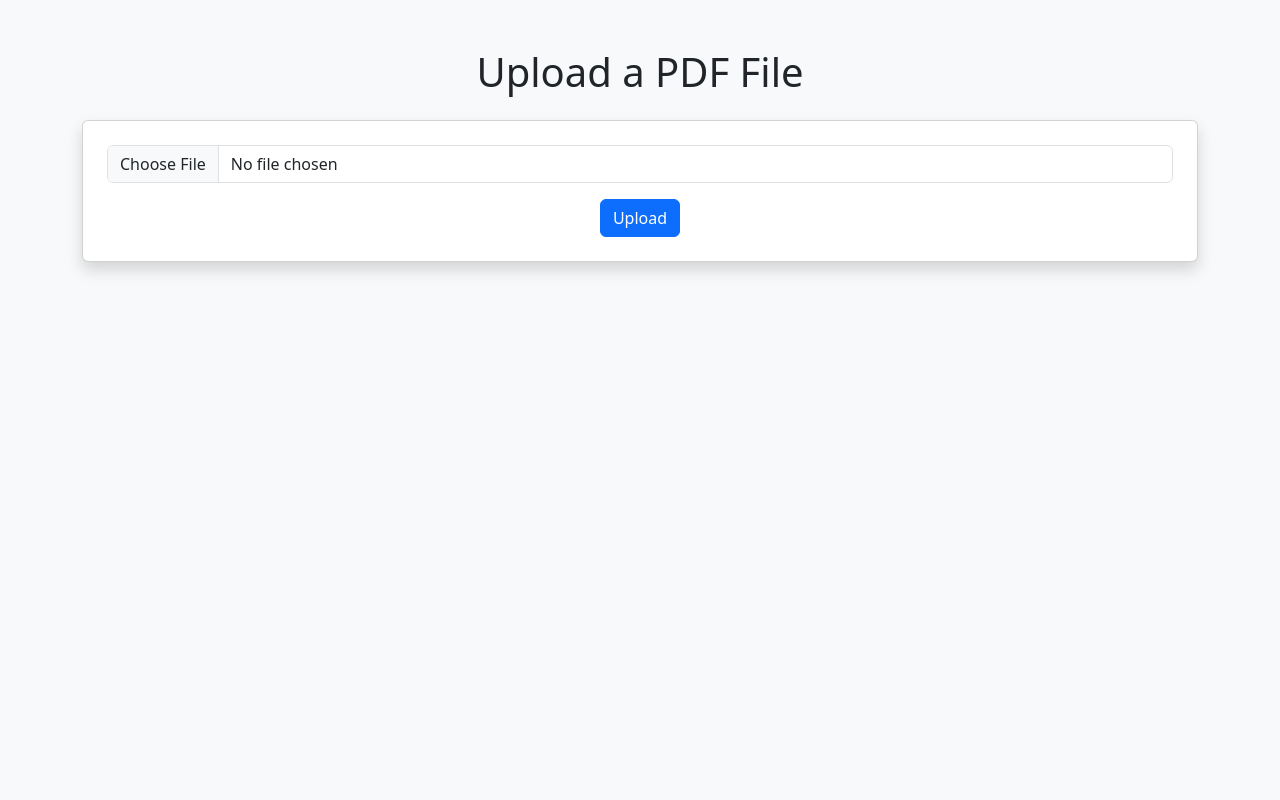
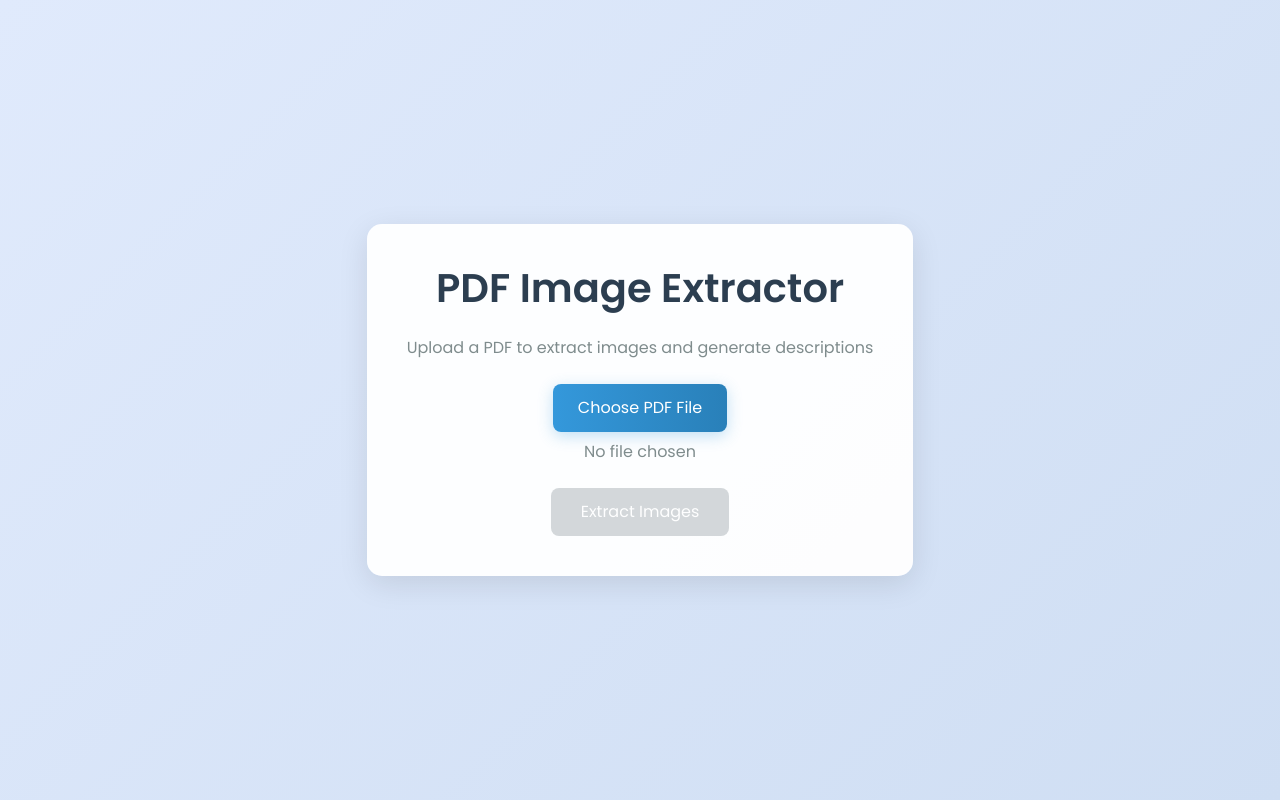
Before and after one commit to ansh-prasad/Alt_Text_Generator, a Flask app: page / in a window 1280 px wide. Run offline with Flask 3, Linux system fonts and the light colour scheme; some libraries are stand-ins or nearby versions.

Commit message:
Remove unnecessary files and code

```diff
--- a/Seminar/app.py
+++ b/Seminar/app.py
@@ -3,15 +3,48 @@ import hashlib
 import fitz  # PyMuPDF
 from flask import Flask, render_template, request, redirect, url_for
 from werkzeug.utils import secure_filename
+import google.generativeai as genai
+from PIL import Image
+import io
+from dotenv import load_dotenv
+
+# Load environment variables from .env file
+load_dotenv()
+
+# Configure Gemini API using environment variable
+genai.configure(api_key=os.getenv("GEMINI_API_KEY"))
 
 app = Flask(__name__)
 app.config['UPLOAD_FOLDER'] = 'uploads'
 app.config['EXTRACTED_FOLDER'] = 'static/extracted_images'
 
+# Initialize Gemini model with updated model name
+model = genai.GenerativeModel('gemini-1.5-flash')  # Updated to newer model
+
 if not os.path.exists(app.config['UPLOAD_FOLDER']):
     os.makedirs(app.config['UPLOAD_FOLDER'])
 if not os.path.exists(app.config['EXTRACTED_FOLDER']):
     os.makedirs(app.config['EXTRACTED_FOLDER'])
+
+def generate_alt_text(image_path):
+    """Generate alt text for an image using Gemini API"""
+    try:
+        # Open and prepare image for Gemini
+        with open(image_path, 'rb') as img_file:
+            img = Image.open(img_file)
+            img_byte_arr = io.BytesIO()
+            img.save(img_byte_arr, format=img.format)
+            img_bytes = img_byte_arr.getvalue()
+
+        # Generate alt text
+        response = model.generate_content([
+            "Provide a detailed description of this image for alt text purposes",
+            {"mime_type": f"image/{img.format.lower()}", "data": img_bytes}
+        ])
+
+        return response.text
+    except Exception as e:
+        return f"Image description: Unable to generate alt text due to {str(e)}"
 
 def extract_images_from_pdf(pdf_path, output_folder):
     pdf_document = fitz.open(pdf_path)
@@ -39,7 +72,12 @@ def extract_images_from_pdf(pdf_path, output_folder):
             with open(output_file, "wb") as image_file:
                 image_file.write(image_bytes)
 
-            extracted_images.append(output_file)
+            # Generate alt text for this image
+            alt_text = generate_alt_text(output_file)
+            extracted_images.append({
+                'path': output_file,
+                'alt_text': alt_text
+            })
             image_count += 1
 
     pdf_document.close()
--- a/Seminar/templates/upload.html
+++ b/Seminar/templates/upload.html
@@ -1,26 +1,113 @@
 <!DOCTYPE html>
-<html>
+<html lang="en">
   <head>
-    <title>Upload PDF</title>
-    <link
-      rel="stylesheet"
-      href="https://cdn.jsdelivr.net/npm/bootstrap@5.3.0/dist/css/bootstrap.min.css"
-    />
+    <meta charset="UTF-8" />
+    <meta name="viewport" content="width=device-width, initial-scale=1.0" />
+    <title>Upload PDF - Image Extractor</title>
+    <link href="https://cdn.jsdelivr.net/npm/bootstrap@5.3.0/dist/css/bootstrap.min.css" rel="stylesheet" />
+    <style>
+      body {
+        background: linear-gradient(135deg, #e0eafc, #cfdef3);
+        font-family: "Poppins", sans-serif;
+        min-height: 100vh;
+        display: flex;
+        align-items: center;
+      }
+      .upload-container {
+        max-width: 550px;
+        margin: 0 auto;
+        padding: 40px;
+        background: rgba(255, 255, 255, 0.95);
+        border-radius: 15px;
+        box-shadow: 0 8px 30px rgba(0, 0, 0, 0.1);
+        transition: transform 0.3s ease;
+      }
+      .upload-container:hover {
+        transform: translateY(-5px);
+      }
+      h1 {
+        font-weight: 600;
+        color: #2c3e50;
+      }
+      .text-muted {
+        color: #7f8c8d !important;
+      }
+      .custom-file-upload {
+        padding: 12px 25px;
+        background: linear-gradient(90deg, #3498db, #2980b9);
+        color: white;
+        border-radius: 8px;
+        cursor: pointer;
+        transition: all 0.3s ease;
+        box-shadow: 0 4px 15px rgba(52, 152, 219, 0.3);
+      }
+      .custom-file-upload:hover {
+        background: linear-gradient(90deg, #2980b9, #1f618d);
+        box-shadow: 0 6px 20px rgba(52, 152, 219, 0.5);
+      }
+      input[type="file"] {
+        display: none;
+      }
+      #file-chosen {
+        transition: color 0.3s ease;
+      }
+      .btn-primary {
+        background: linear-gradient(90deg, #3498db, #2980b9);
+        border: none;
+        padding: 12px 30px;
+        border-radius: 8px;
+        transition: all 0.3s ease;
+      }
+      .btn-primary:hover {
+        background: linear-gradient(90deg, #2980b9, #1f618d);
+        box-shadow: 0 6px 20px rgba(52, 152, 219, 0.5);
+      }
+      .btn-primary:disabled {
+        background: #bdc3c7;
+        cursor: not-allowed;
+      }
+    </style>
   </head>
-  <body class="bg-light">
-    <div class="container text-center mt-5">
-      <h1 class="mb-4">Upload a PDF File</h1>
-      <div class="card p-4 shadow">
-        <form action="/" method="post" enctype="multipart/form-data">
+  <body>
+    <div class="upload-container">
+      <h1 class="text-center mb-4">PDF Image Extractor</h1>
+      <p class="text-center text-muted mb-4">
+        Upload a PDF to extract images and generate descriptions
+      </p>
+      <form method="post" enctype="multipart/form-data">
+        <div class="mb-4 text-center">
+          <label for="pdf_file" class="custom-file-upload">
+            Choose PDF File
+          </label>
           <input
             type="file"
             name="pdf_file"
-            class="form-control mb-3"
-            required
+            id="pdf_file"
+            accept=".pdf"
+            onchange="this.form.submitBtn.disabled=false; document.getElementById('file-chosen').style.color='#2c3e50';"
           />
-          <button type="submit" class="btn btn-primary">Upload</button>
-        </form>
-      </div>
+          <span id="file-chosen" class="d-block mt-2 text-muted">No file chosen</span>
+        </div>
+        <div class="text-center">
+          <input
+            type="submit"
+            value="Extract Images"
+            class="btn btn-primary"
+            id="submitBtn"
+            disabled
+          />
+        </div>
+      </form>
     </div>
+
+    <script src="https://cdn.jsdelivr.net/npm/bootstrap@5.3.0/dist/js/bootstrap.bundle.min.js"></script>
+    <script>
+      const fileInput = document.getElementById("pdf_file");
+      const fileChosen = document.getElementById("file-chosen");
+      fileInput.addEventListener("change", function () {
+        fileChosen.textContent = this.files[0].name;
+      });
+    </script>
+    <link href="https://fonts.googleapis.com/css2?family=Poppins:wght@400;600&display=swap" rel="stylesheet">
   </body>
 </html>
--- a/With_API/requirements.txt
+++ /dev/null
@@ -1,4 +0,0 @@
-google-generativeai
-python-docx
-Pillow
-dotenv
```
Also changed, not shown: Seminar/templates/results.html (+113 -17 lines), With_API/Test.py (deleted, +0 -81 lines), Without API/app.py (deleted, +0 -120 lines), Without API/requirements.txt (deleted, +0 -32 lines), Seminar/static/extracted_images/image_0_1.png, Seminar/static/extracted_images/image_1_1.png, With_API/media/figure_1.png (deleted), With_API/media/figure_2.png (deleted), With_API/media/figure_3.png (deleted), 6 other files.
